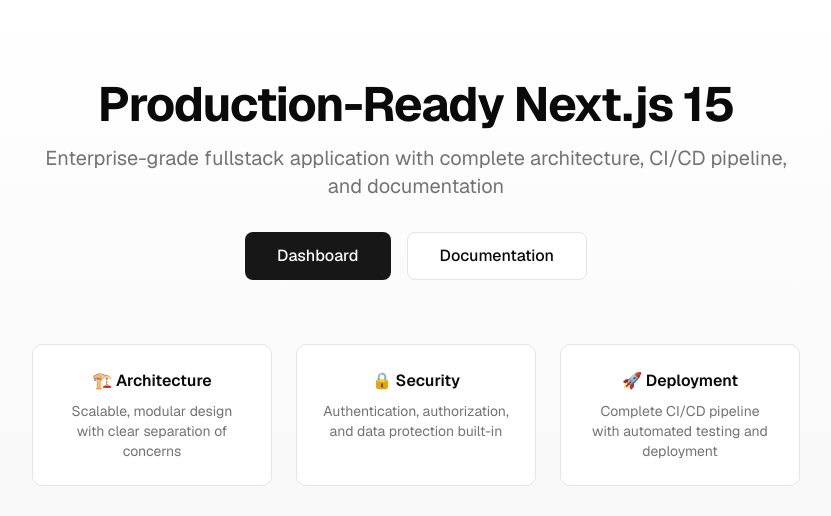
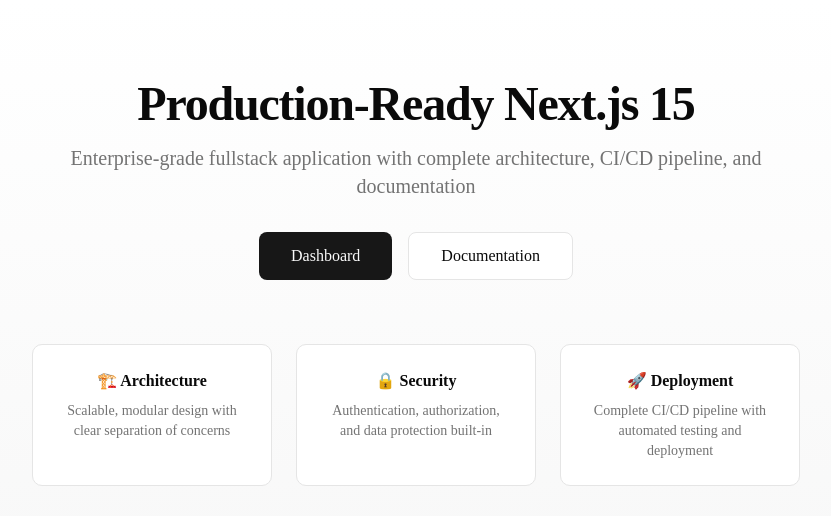
Before and after one commit to ibrahimraimi/next-setup, a Next.js app: page / in a window 1280 px wide. Shown: the top 516 px of the page, without its empty margins (224-1055 px from the left). Built offline with nearby package versions, Linux system fonts and the light colour scheme.

Commit message:
chore: fix compiler error

```diff
--- a/app/layout.tsx
+++ b/app/layout.tsx
@@ -2,16 +2,6 @@ import type React from "react"
 import type { Metadata } from "next"
 
 import "./globals.css"
-
-import { Geist, Geist_Mono, Geist as V0_Font_Geist, Geist_Mono as V0_Font_Geist_Mono, Source_Serif_4 as V0_Font_Source_Serif_4 } from 'next/font/google'
-
-// Initialize fonts
-const _geist = V0_Font_Geist({ subsets: ['latin'], weight: ["100","200","300","400","500","600","700","800","900"] })
-const _geistMono = V0_Font_Geist_Mono({ subsets: ['latin'], weight: ["100","200","300","400","500","600","700","800","900"] })
-const _sourceSerif_4 = V0_Font_Source_Serif_4({ subsets: ['latin'], weight: ["200","300","400","500","600","700","800","900"] })
-
-const geistSans = Geist({ subsets: ["latin"] })
-const geistMono = Geist_Mono({ subsets: ["latin"] })
 
 export const metadata: Metadata = {
   title: "Production App",
@@ -26,7 +16,7 @@ export default function RootLayout({
 }) {
   return (
     <html lang="en" suppressHydrationWarning>
-      <body className={`${geistSans.className} antialiased`}>{children}</body>
+      <body className=" antialiased">{children}</body>
     </html>
   )
 }
```
Also changed, not shown: package.json (+21 -19 lines), tsconfig.json (+28 -6 lines), next-env.d.ts (added), 1 other file (tests, documents, lock files or other folders).
